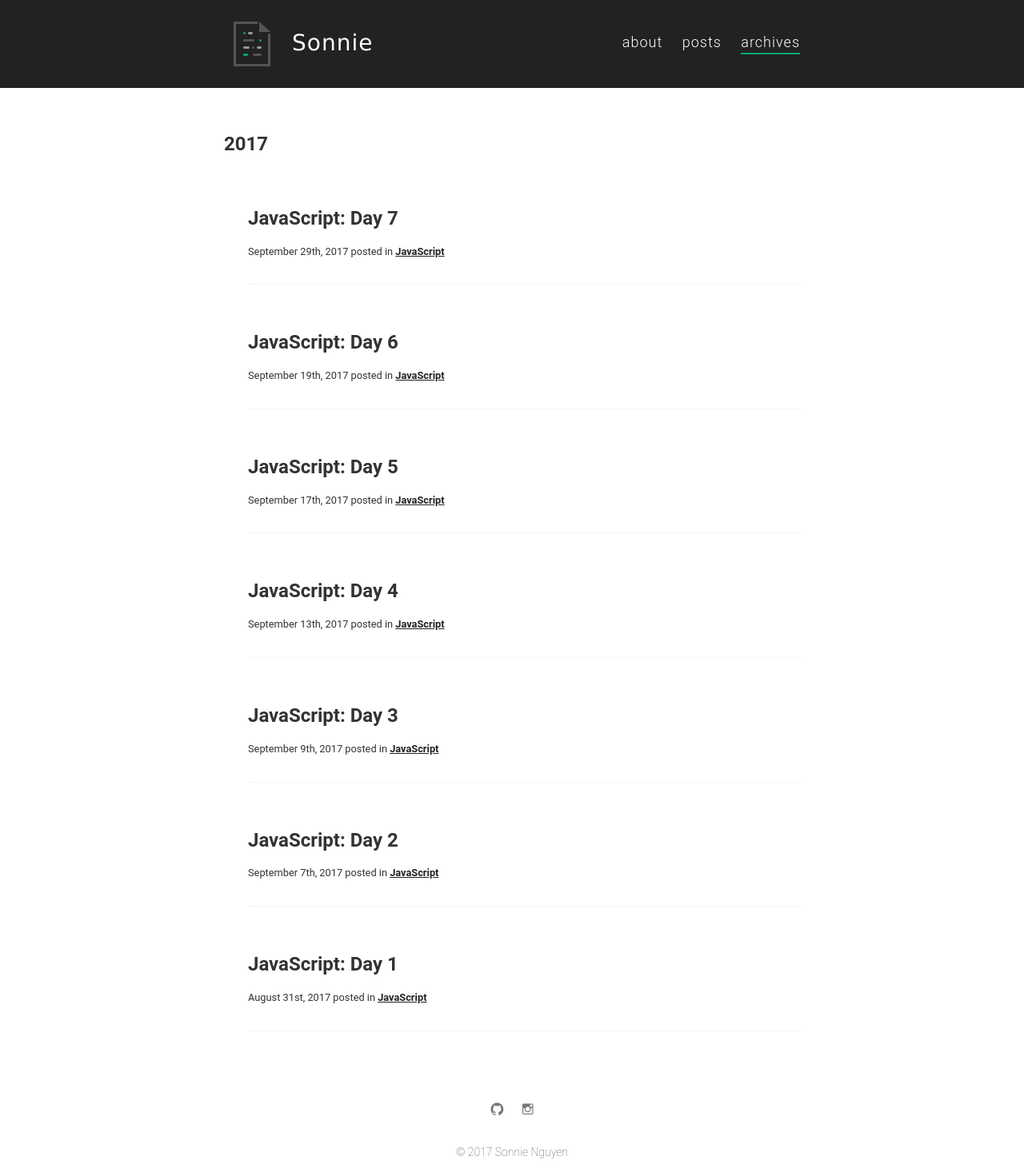
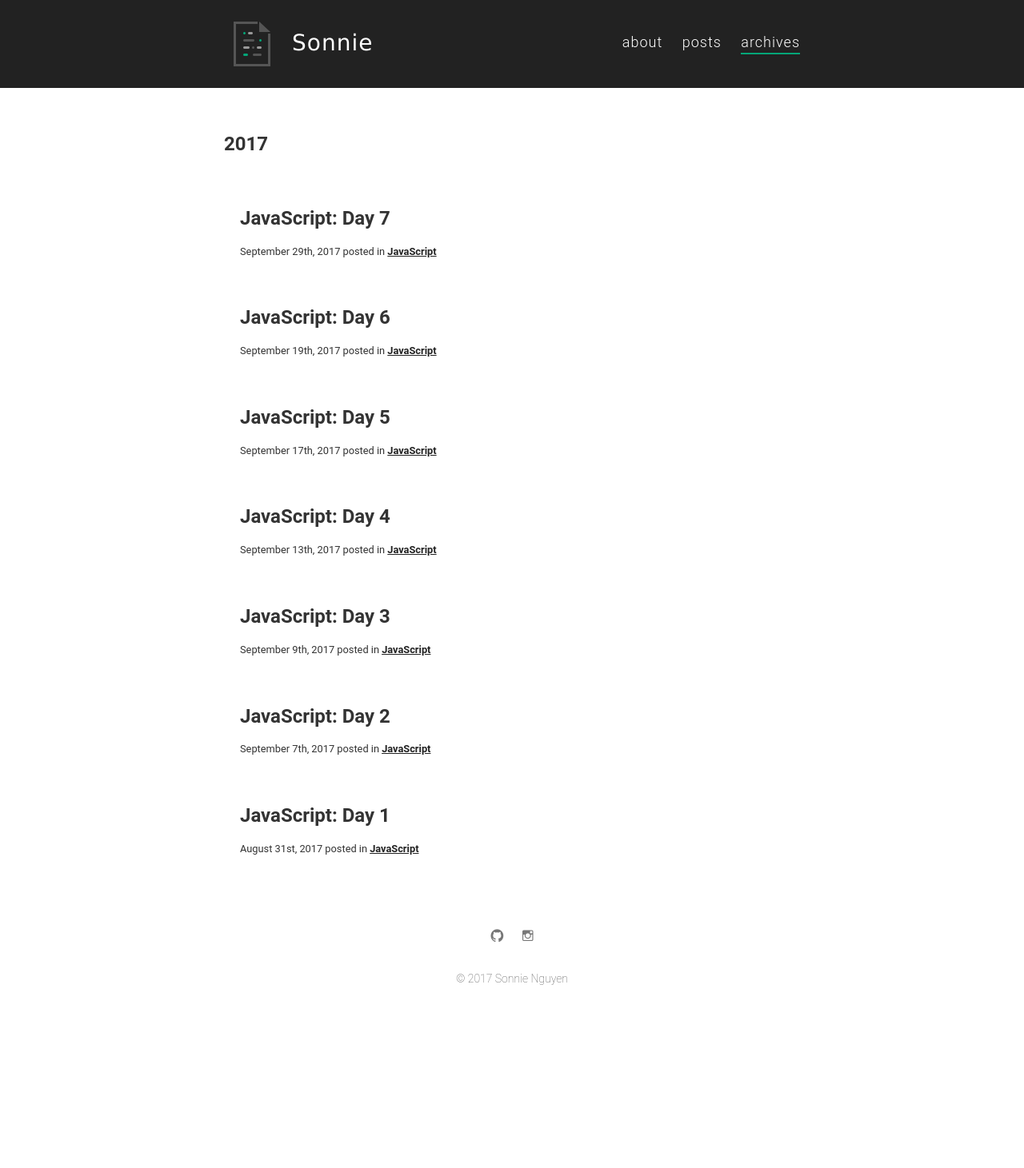
Before and after one commit to sonnienguyen/sonnie-nguyen-portfolio, a Jekyll site: the page built from _archives/archives.md, in a window 1280 px wide. Shown: the whole page at 80% size. Built offline with Jekyll 4.4.1, drawn with Linux system fonts in a browser that asks for light colours; after the commit the page ends 1244 px from its top, so only the background shows below that.

Commit message:
Fix archive.html validation and replace <ul> with <article> element

```diff
--- a/_layouts/archive.html
+++ b/_layouts/archive.html
@@ -5,21 +5,21 @@
 <div class="site-archives">
   <h2>2017</h2>
   {%for post in site.posts %} {% unless post.next %}
-  <ul>
+  <article>
     {% else %} {% capture year %}{{ post.date | date: '%Y' }}{% endcapture %} {% capture nyear %}{{ post.next.date | date: '%Y'
     }}{% endcapture %} {% if year != nyear %}
-  </ul>
+  </article>
   <h3>{{ post.date | date: '%Y' }}</h3>
-  <ul>
+  <article>
     {% endif %} {% endunless %}
     <div class="author-post">
       <h1 class="entry-title">
-        <li><a href="{{ post.url }}">{{ post.title }}</a></li>
+        <a href="{{ post.url }}">{{ post.title }}</a>
       </h1>
       <small class="small post-meta-archives">
     <time>{% include post-date.html %}</time> posted in {% include post-categories.html %}
   </small>
     </div>
     {% endfor %}
-  </ul>
+  </article>
 </div>
--- a/_sass/components/_posts.scss
+++ b/_sass/components/_posts.scss
@@ -1,6 +1,6 @@
 .site-archives {
-  ul {
-    list-style-type: none;
+  article {
+    margin-left: 20px;
   }
 }
 
```
